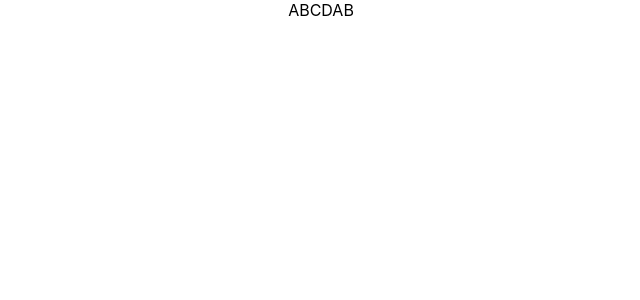
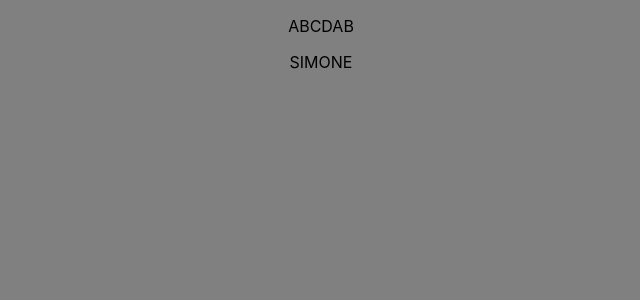
Before and after one commit to SimoneZem/codewar-ex, a React (Create React App) app: page / in a window 1280 px wide. Shown: the top 300 px of the page, without its empty margins (319-959 px from the left). Built offline with nearby package versions, Linux system fonts and the light colour scheme.

Commit message:
feat(add noDuplicationWithForLoops):add  for loops

```diff
--- a/src/App.css
+++ b/src/App.css
@@ -1,3 +1,7 @@
+body {
+  background-color: grey;
+}
+
 .App {
   text-align: center;
 }
--- a/src/App.jsx
+++ b/src/App.jsx
@@ -1,20 +1,45 @@
 import React from "react";
 import { FunctionInOrder } from "./components/FunctionInOrder";
+import { NoDuplication } from "./components/NoDuplication";
+
 import "./App.css";
 
 const sequence = [];
-let iterable = "AAAABBBCCDAABBB"; //dichiaro la funzione iterable
+
+let iterable = "AAAABBBCCDAABBB";
+//dichiaro la funzione iterable
+
 for (let i = 0; i < iterable.length; i++) {
-  // inizializzo i con valore 0, la condizione è che i < della quantità di caratteri, incremente di 1
+  // inizializzo i con valore 0, la condizione è che i < della quantità di caratteri, incremente di
+
   if (iterable[i] !== iterable[i + 1]) {
+    // notazione  parentesi per accedere al valore di i di iterable, se strettamente diverso da i + 1
+
     sequence.push(iterable[i]);
+    //aggiungere in coda all'array il valore di i
+  }
+}
+
+//utilizzo il ciclo for per iterare fino a che non avremo un carattere diverso dal precendente. se true passeremo al successivo
+
+const newArrayWitoutDuplication = [];
+let myName = "SSSSIIIMMMOOONNEEEEEE";
+
+for (let x = 0; x < myName.length; x++) {
+  if (myName[x] !== myName[x + 1]) {
+    newArrayWitoutDuplication.push(myName[x]);
   }
 }
 
 function App() {
   return (
     <div className="App">
-      <FunctionInOrder sequence={sequence} />
+      <p>
+        <FunctionInOrder sequence={sequence} />
+      </p>
+      <p>
+        <NoDuplication newArrayWitoutDuplication={newArrayWitoutDuplication} />
+      </p>
     </div>
   );
 }
--- /dev/null
+++ b/src/components/NoDuplication/index.jsx
@@ -0,0 +1,5 @@
+import React from "react";
+
+export const NoDuplication = ({ newArrayWitoutDuplication }) => {
+  return <div>{newArrayWitoutDuplication}</div>;
+};
```
